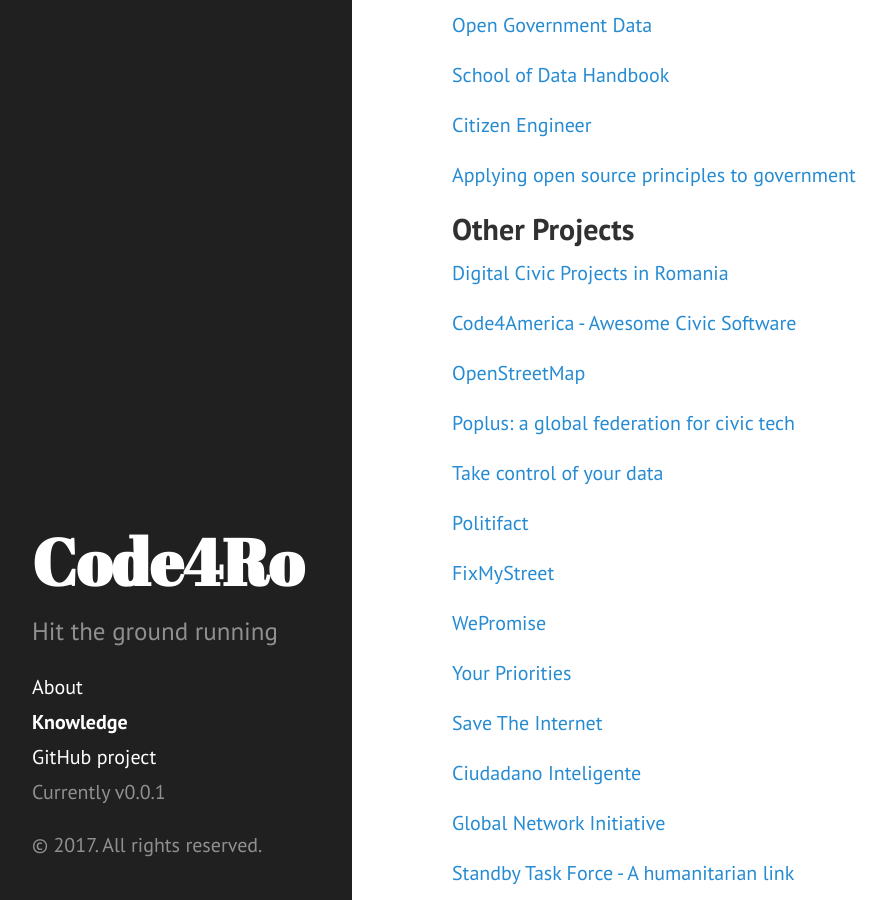
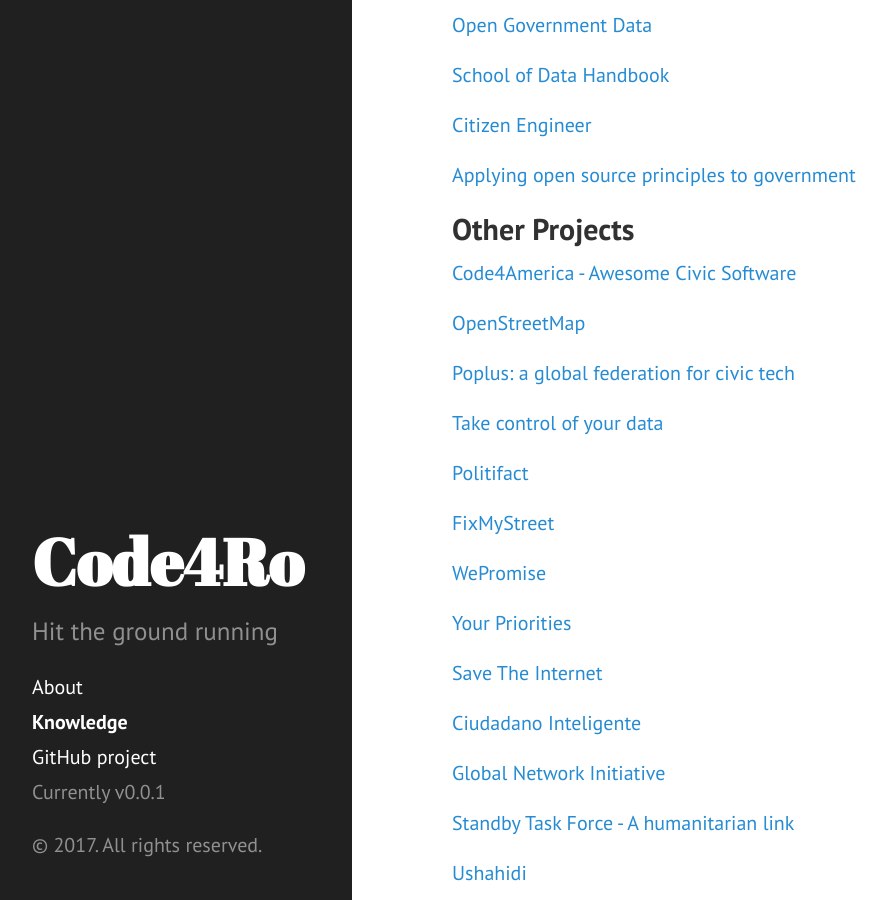
Before and after one commit to code4romania/knowledge, a Jekyll site: the page built from docs/index.md, in a window 1280 px wide and 900 px high, scrolled down 2621 px. Shown: the whole window, without its empty margins (8-895 px from the left). Built offline with Jekyll 4.4.1, drawn with Linux system fonts in a browser that asks for light colours; the list of posts is cut into pages by our own code.

Commit message:
Superseded by centrucivic.ro

```diff
--- a/docs/index.md
+++ b/docs/index.md
@@ -133,8 +133,6 @@ This is a curated list of links to interesting information.
 
 ## Other Projects
 
-[Digital Civic Projects in Romania](https://docs.google.com/spreadsheets/d/17Y34dB1V80g3KY1MkKK_jzhFCo8ouRPWi-dJxmXn1NA/edit#gid=0)
-
 [Code4America - Awesome Civic Software](https://github.com/codeforamerica/awesome-civic)
 
 [OpenStreetMap](www.openstreetmap.org/)
```
